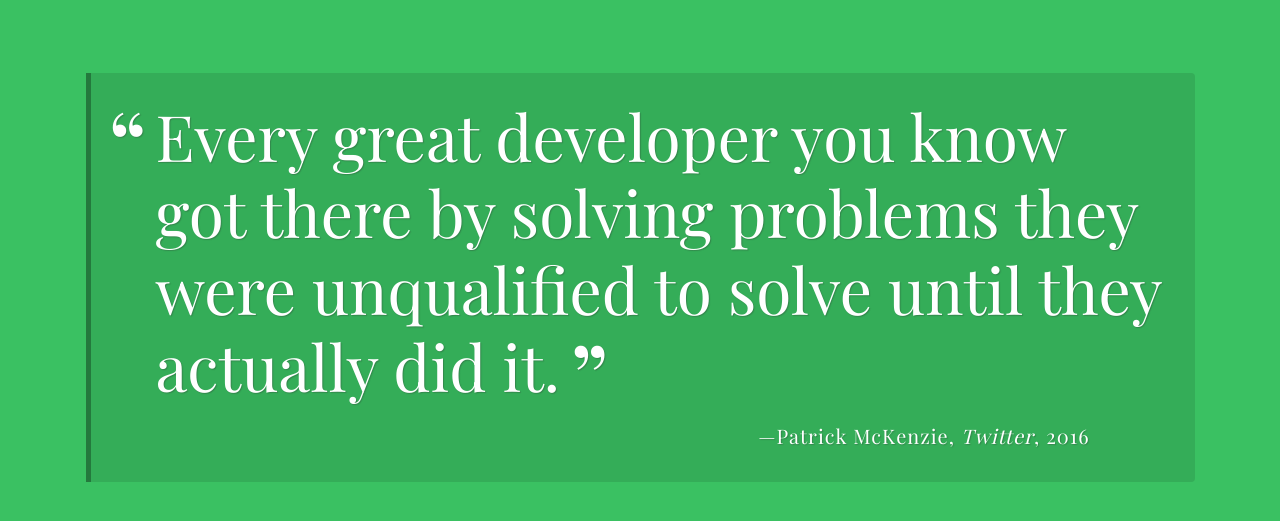
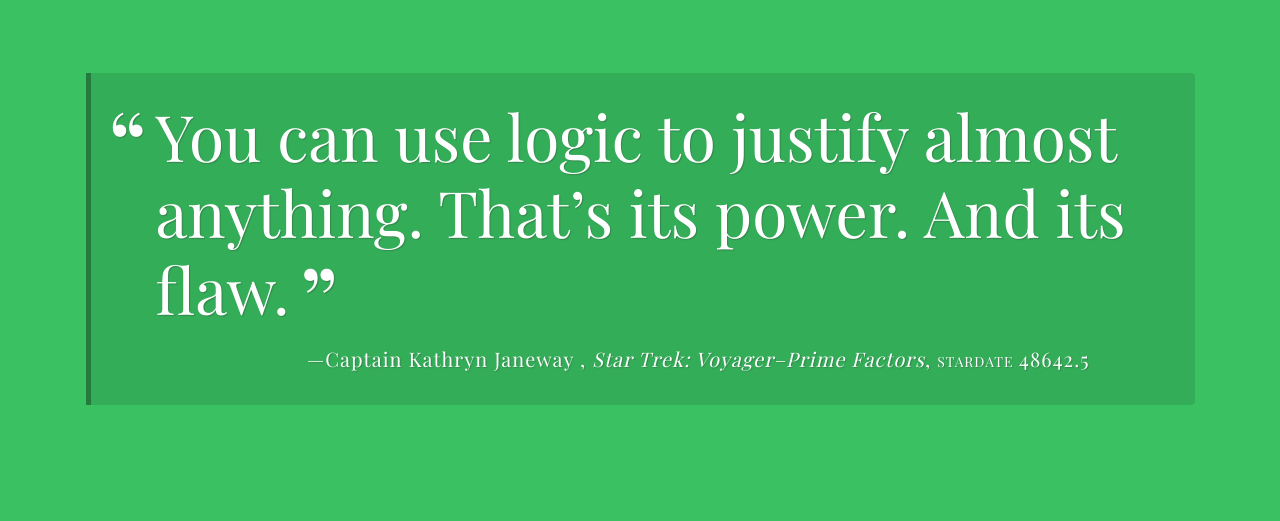
Before and after one commit to azurekca/Techdegree-Project-1, a plain HTML site: page index.html in a window 1280 px wide. Both pictures are taken after a click on the button "Show another quote". Shown: the part 147-668 px from the top of the page. Drawn offline with nearby package versions, Linux system fonts and the light colour scheme; a web font is replaced by a local one.

Commit message:
added printQuote function and extra CSS to style it

```diff
--- a/css/styles.css
+++ b/css/styles.css
@@ -110,6 +110,18 @@ h1 {
   font-style: normal;
 }
 
+.episode {
+  font-style: italic;
+}
+
+.episode:before {
+  content: "–";
+}
+
+.year {
+  font-variant: small-caps;
+}
+
 .year:before {
   content: ", ";
   font-style: normal;
--- a/js/script.js
+++ b/js/script.js
@@ -15,6 +15,7 @@ project 1 - A Random Quote Generator
  * source - a string containing the creator of the quote
  * citation - the Star Trek show the quote is from
  * episode - the name of the Star Trek episode the quote is from
+ * stardate - The in-universe date of the quote (using in place of year)
  */
 const quotes = [
 	{
@@ -63,13 +64,33 @@ function getRandomQuote() {
 
 /***
  * `printQuote` function
- * 1 - call the getRandomQuote function
- * 2 - use the returned quote object to build a string of HTML and quote properties
- * 3 - use that string to display a random quote in the browser
+ *
+ *  Gets a random quote from tha quotes array and displays it in the browser
 ***/
 function printQuote() {
-	const quote = getRandomQuote();
-	console.log(quote.quote, quote.source);
+  const quote = getRandomQuote();
+  // build html for quote and source
+	let html = `
+    <p class="quote">${quote.quote}</P>
+    <p class="source">${quote.source}
+  `;
+	// check for citation and add to html if found
+	if (quote.citation) {
+    html += `<span class="citation">${quote.citation}</span>`;
+    // check for episode and add to html if found
+    // only show episode if there's a citation
+		if (quote.episode) {
+			html += `<span class="episode">${quote.episode}</span>`;
+		}
+	}
+	// check for stardate and add to html if found (**using satrdate instead of year)
+	if (quote.stardate) {
+		html += `<span class="year">stardate ${quote.stardate}</span>`;
+	}
+	// add closing 'p' tag to html string
+  html += '</p>';
+  // display html in the browser
+	document.getElementById('quote-box').innerHTML = html;
 }
 
 /***
```
